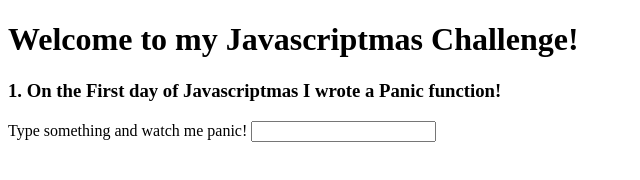
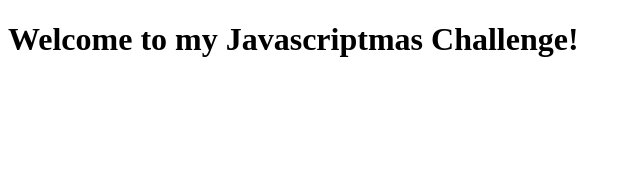
Before and after one commit to YasmineRico/Javascriptmas, a plain HTML site: page index.html in a window 1280 px wide. Shown: the whole page, without its empty margins (0-640 px from the left). Drawn offline with Linux system fonts and the light colour scheme.

Commit message:
basic html page

```diff
--- a/index.html
+++ b/index.html
@@ -7,10 +7,7 @@
     </head>
     <body>
         <h1>Welcome to my Javascriptmas Challenge!</h1>
-        <h3>1. On the First day of Javascriptmas I wrote a Panic function!</h3>
-        <label for="panic">Type something and watch me panic!</label>
 
-        <input type="text" id="panic" name="panic">
 
 
         <script src="dayOneChallenge.js"></script>
```
